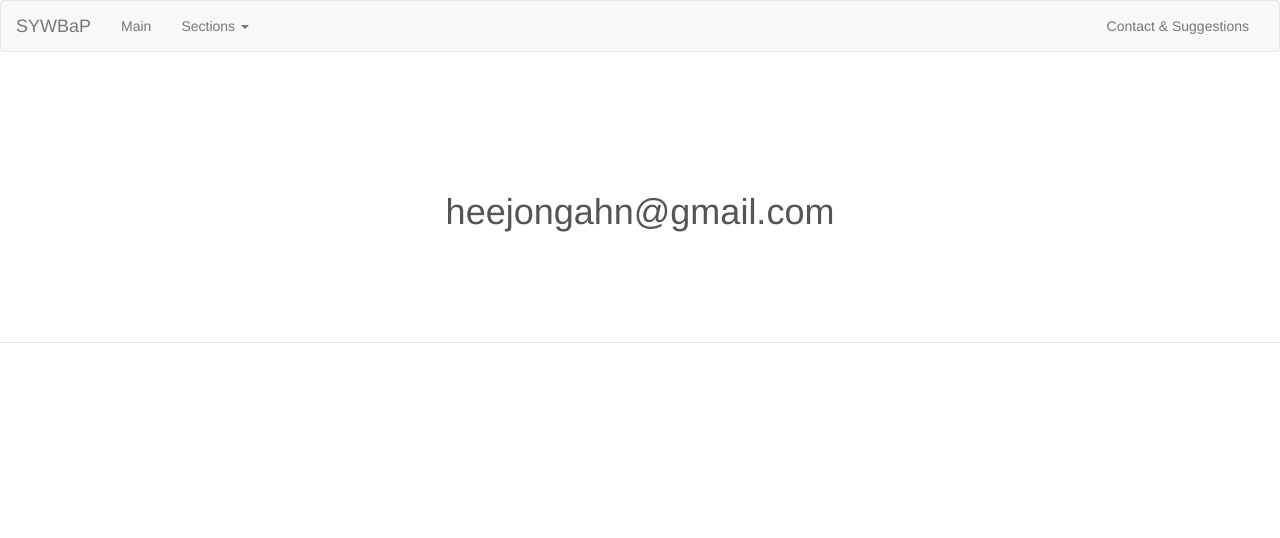
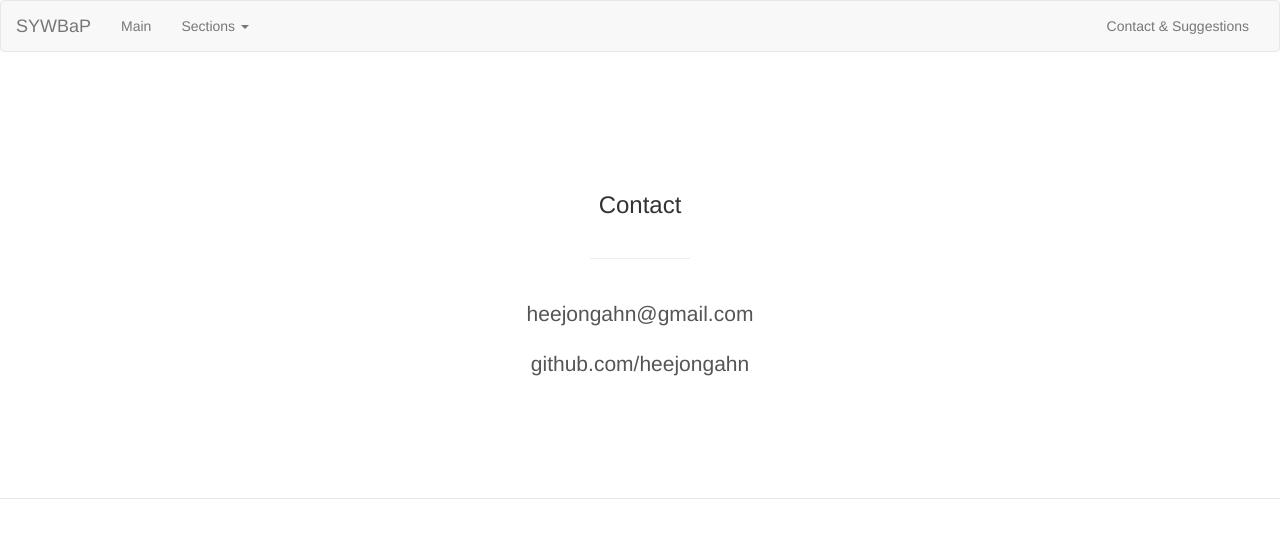
Before and after one commit to heejongahn/So-you-wanna-be-a-programmer, a Flask app: page /contact in a window 1280 px wide. Shown: the top 538 px of the page. Run offline with Flask 2, Linux system fonts and the light colour scheme; some libraries are stand-ins or nearby versions.

Commit message:
Contact template changed

```diff
--- a/app/templates/contact.html
+++ b/app/templates/contact.html
@@ -1,4 +1,7 @@
 {% extends "base.html" %}
 {% block content %}
-  <h1>heejongahn@gmail.com</h1>
+<h3 class"bs-docs-featurette-title">Contact</h3>
+<hr class="half-rule">
+<p class="lead">heejongahn@gmail.com</p>
+<p class="lead">github.com/heejongahn</p>
 {% endblock %}
```
